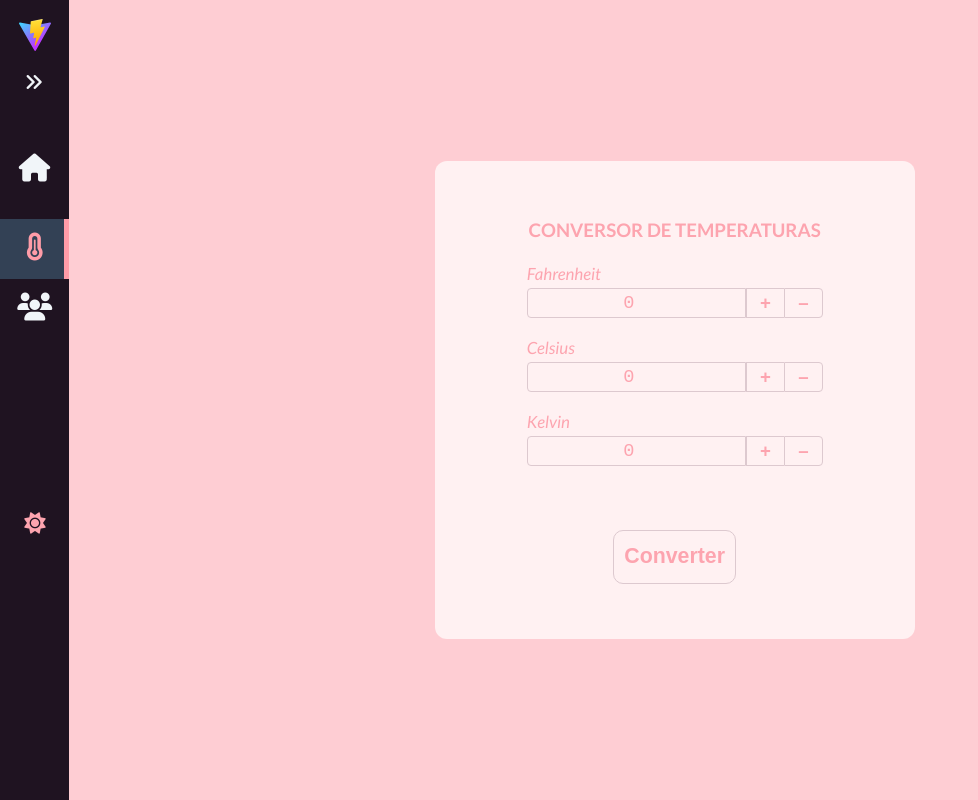
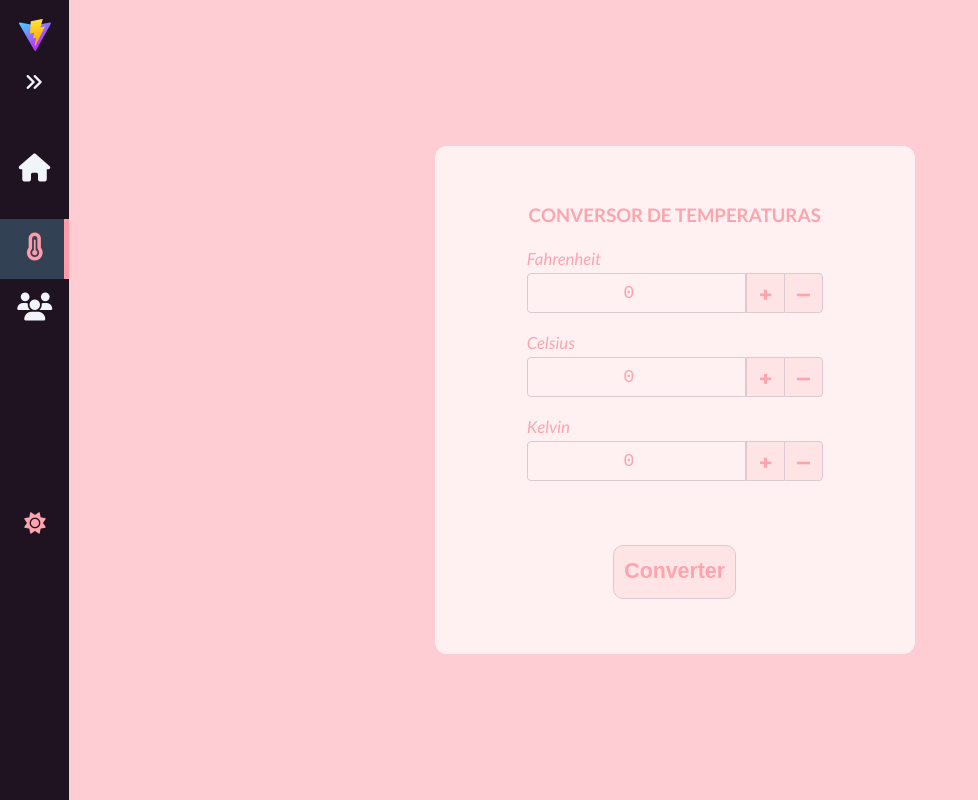
Before and after one commit to igorbkuhl/Atividades-JS, a Vue app: page /Atividade_JS_1 in a window 1280 px wide. Shown: the whole page, without its empty margins (0-978 px from the left). Built offline with nearby package versions, Linux system fonts and the light colour scheme; a web font is replaced by a local one.

Commit message:
Added tailwind styles.

```diff
--- a/src/views/JavaScript/Atividade_JS_1.vue
+++ b/src/views/JavaScript/Atividade_JS_1.vue
@@ -137,54 +137,66 @@ export default defineComponent ({
           <input type="button" value="–" id="decreaseK" class="decrease-button" @click="decreaseKelvin()" />
         </div>
       </div>
-    <div id="buttonArea">
-      <button id="botao" @click="conversor(srcT, tempT)">Converter</button>
-    </div>
+      <div id="buttonArea">
+        <button id="botao" @click="conversor(srcT, tempT)">Converter</button>
+      </div>
     </div>
   </main>
 </template>
 
-<style lang="sass" scoped>
-.temp-area
-  margin: 2vh auto auto auto
-  width: 80%
+<style lang="scss" scoped>
+// font used for + – buttons
+@import url('https://fonts.googleapis.com/css2?family=Chakra+Petch:wght@700&display=swap');
+.temp-area {
+  margin: 2vh auto auto auto;
+  width: 80%;
+}
 
-.temp-inputs
-  display: flex
-  flex-direction: row
-  justify-content: center
+.temp-inputs {
+  display: flex;
+  flex-direction: row;
+  justify-content: center;
+}
 
-.increase-button
-  border-radius: 0px
-  border-right-style: none
-  font-weight: bold
+.increase-button {
+  border-radius: 0px;
+  border-right-style: none;
+  font-weight: bold;
+}
 
-.decrease-button
-  border-radius: 0 4px 4px 0
-  font-weight: bold
+.decrease-button {
+  border-radius: 0 4px 4px 0;
+  font-weight: bold;
+}
 
-.increase-button, .decrease-button
-  width: 14%
+.increase-button, .decrease-button {
+  @apply text-xl bg-rose-100 dark:bg-rose-900;
+  font-family: 'Chakra Petch', sans-serif;
+  width: 14%;
+}
 
-#buttonArea
-  display: flex
-  justify-content: center
-  margin: 2pc auto auto auto
+#buttonArea {
+  display: flex;
+  justify-content: center;
+  margin: 2pc auto auto auto;
+}
 
-#botao
-  background-color: #f3f2f2
-  border: 1px solid #ddc9cf
-  border-radius: 10px
-  font-size: 16pt
-  font-weight: bold
-  padding: 10px
-  cursor: pointer
-  display: inherit
-  justify-content: inherit
-  margin-top: 4vh
-  @apply bg-rose-50 dark:bg-stone-500
+#botao {
+  @apply bg-rose-100 dark:bg-rose-900;
+  border: 1px solid #ddc9cf;
+  border-radius: 10px;
+  font-size: 16pt;
+  font-weight: bold;
+  padding: 10px;
+  cursor: pointer;
+  display: inherit;
+  justify-content: inherit;
+  margin-top: 4vh;
+}
 
-#fahrenheit, #celsius, #kelvin
-  border-radius: 4px 0 0 4px
+#fahrenheit, #celsius, #kelvin {
+  border-radius: 4px 0 0 4px;
+  height: 40px;
+}
 
 </style>
```
